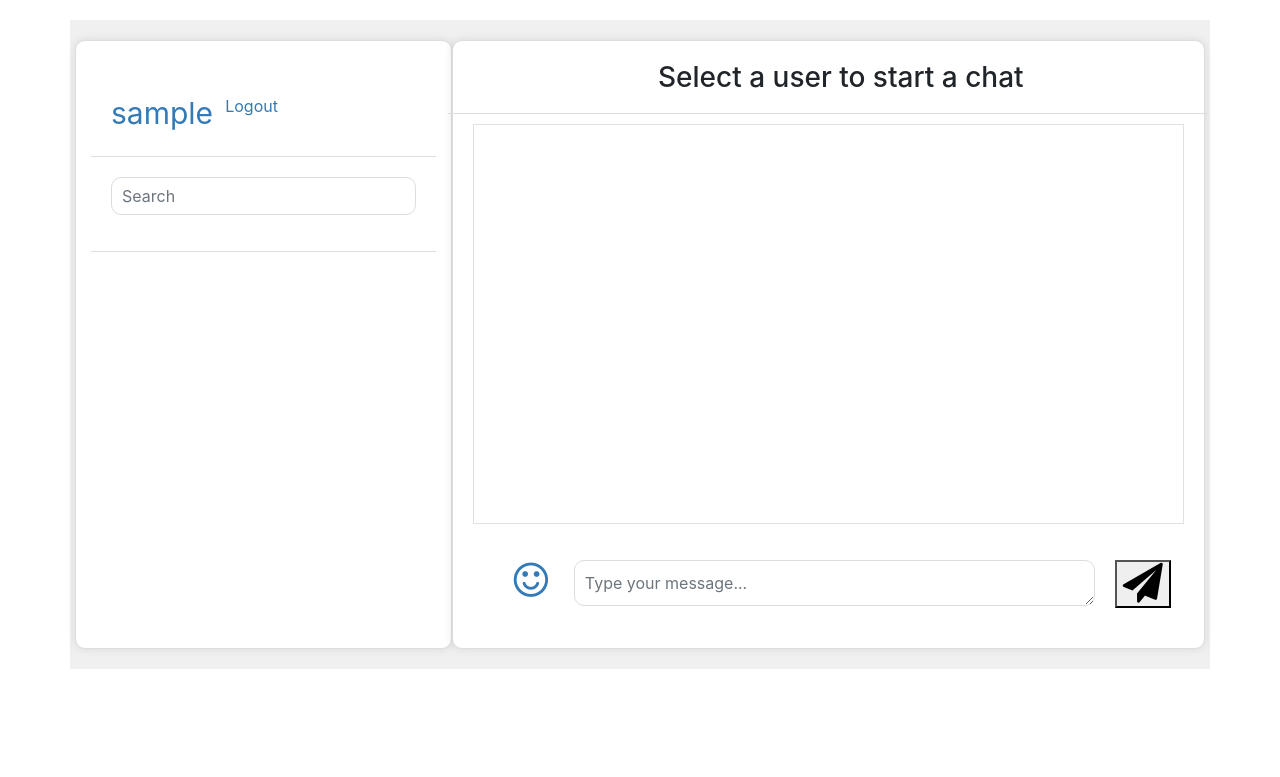
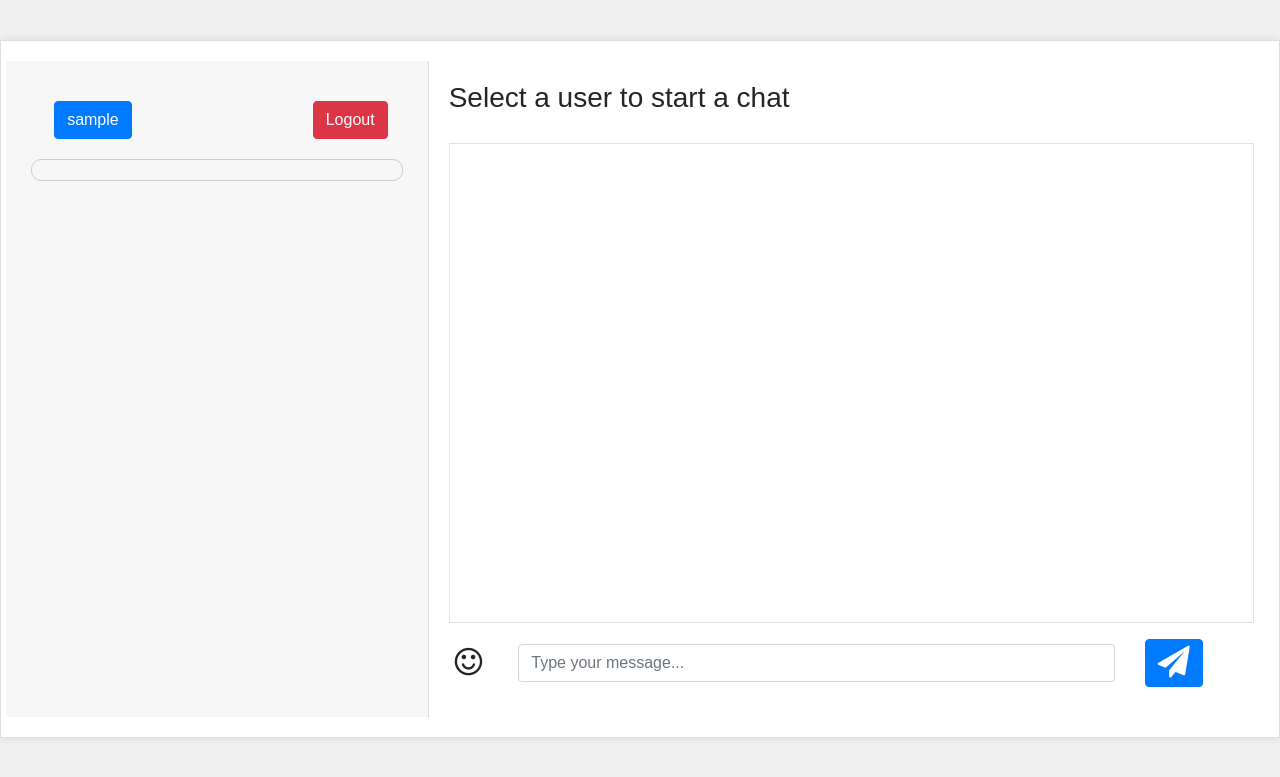
Before and after one commit to ravirajbabasomane202/ChatSphere, a Flask app: page /chat in a window 1280 px wide. Shown: the top 777 px of the page. Run offline with Flask 3, Linux system fonts and the light colour scheme; the visitor is signed in with stand-in values (Sample User, id 1); data comes from the database, SQL or seed files in the repository; some libraries are stand-ins or nearby versions.

Commit message:
Design complted

```diff
--- a/app.py
+++ b/app.py
@@ -257,43 +257,56 @@
             flash('Login Unsuccessful. Please check username and password', 'danger')
     return render_template('login.html', form=form)
 
-# @app.route('/chat')
-# @login_required
-# def chat():
-#     try:
-#         users = User.query.all()
-#         messages = Message.query.filter(
-#             (Message.sender_id == current_user.id) | (Message.receiver_id == current_user.id)
-#         ).all()
-
-#         form = LogoutForm()
-#         return render_template('chat.html', users=users, messages=messages, selected_chat=None, form=form)
-#     except Exception as e:
-#         logging.error(f"Error retrieving chat data: {e}")
-#         flash('Error retrieving chat data. Please try again later.', 'danger')
-#         return redirect(url_for('login'))
-
 
 
 @app.route('/chat', defaults={'selected_user_id': None})
-@app.route('/chat/<int:selected_user_id>')
+@app.route('/chat/<int:selected_user_id>', methods=['GET', 'POST'])
 @login_required
 def chat(selected_user_id):
     try:
         users = User.query.all()
-        # Fetch messages based on the selected user
-        messages = Message.query.filter(
-            ((Message.sender_id == current_user.id) & (Message.receiver_id == selected_user_id)) |
-            ((Message.sender_id == selected_user_id) & (Message.receiver_id == current_user.id))
-        ).all() if selected_user_id else []
+
+        if request.method == 'POST':
+            # Handling the AJAX message post request
+            message_content = request.form['message']
+            receiver_id = request.form['receiver_id']
+
+            # Save the message to the database
+            new_message = Message(
+                sender_id=current_user.id,
+                receiver_id=receiver_id,
+                content=message_content
+            )
+            db.session.add(new_message)
+            db.session.commit()
+
+            # Optionally emit the message through Socket.IO here
+            socketio.emit('message', {
+                'sender_id': current_user.id,
+                'receiver_id': receiver_id,
+                'content': message_content
+            })
+
+            return jsonify({'status': 'Message sent successfully'})
+
+        # Fetch messages between the current user and the selected user
+        messages = []
+        selected_chat = None
+        if selected_user_id:
+            messages = Message.query.filter(
+                ((Message.sender_id == current_user.id) & (Message.receiver_id == selected_user_id)) |
+                ((Message.sender_id == selected_user_id) & (Message.receiver_id == current_user.id))
+            ).all()
+            selected_chat = User.query.get(selected_user_id)
 
         form = LogoutForm()
-        selected_chat = User.query.get(selected_user_id) if selected_user_id else None
         return render_template('chat.html', users=users, messages=messages, selected_chat=selected_chat, form=form)
+
     except Exception as e:
         logging.error(f"Error retrieving chat data: {e}")
         flash('Error retrieving chat data. Please try again later.', 'danger')
         return redirect(url_for('login'))
+
 
 
 
--- a/static/css/styles.css
+++ b/static/css/styles.css
@@ -1,15 +1,22 @@
+/* General styles */
+body {
+  font-family: Arial, sans-serif;
+  background-color: #f0f0f0;
+}
+
 .app {
-  background-color: #f0f0f0;
+  max-width: 100%;
+  margin: 40px auto;
   padding: 20px;
-  margin-top: 20px;
+  background-color: #fff;
+  border: 1px solid #ddd;
+  box-shadow: 0 0 10px rgba(0, 0, 0, 0.1);
 }
 
 .side {
-  background-color: #fff;
-  border: 1px solid #ddd;
-  padding: 10px;
-  border-radius: 10px;
-  box-shadow: 0 0 10px rgba(0, 0, 0, 0.1);
+  background-color: #f7f7f7;
+  padding: 20px;
+  border-right: 1px solid #ddd;
 }
 
 .side-one {
@@ -17,56 +24,16 @@
 }
 
 .heading {
-  padding: 10px;
-  border-bottom: 1px solid #ddd;
-}
-
-.heading-avatar {
-  padding: 10px;
-}
-
-.heading-avatar-icon {
-  font-size: 30px;
-  color: #337ab7;
-}
-
-.heading-dot {
-  padding: 10px;
-  font-size: 20px;
-  color: #337ab7;
-  cursor: pointer;
-}
-
-.searchBox {
-  padding: 10px;
-  border-bottom: 1px solid #ddd;
+  margin-bottom: 20px;
+  display: flex;
+  align-items: center;
+  justify-content: space-between;
 }
 
 .searchBox-inner {
   padding: 10px;
-}
-
-.form-group {
-  position: relative;
-}
-
-.form-control {
-  padding: 10px;
-  border: 1px solid #ddd;
+  border: 1px solid #ccc;
   border-radius: 10px;
-  width: 100%;
-}
-
-.form-control-feedback {
-  position: absolute;
-  right: 10px;
-  top: 10px;
-  font-size: 20px;
-  color: #337ab7;
-}
-
-.sideBar {
-  padding: 10px;
 }
 
 .user {
@@ -75,73 +42,103 @@
   cursor: pointer;
 }
 
-.user:hover {
-  background-color: #f0f0f0;
-}
-
-.user.selected {
-  background-color: #337ab7;
-  color: #fff;
+.user:hover, .user.selected {
+  background-color: #e0e0e0;
 }
 
 .conversation {
-  background-color: #fff;
-  border: 1px solid #ddd;
-  padding: 10px;
-  border-radius: 10px;
-  box-shadow: 0 0 10px rgba(0, 0, 0, 0.1);
+  padding: 20px;
+  display: flex;
+  flex-direction: column;
 }
 
 .message-section {
+  flex-grow: 1;
+  margin-bottom: 10px;
+}
+
+.message {
+  margin-bottom: 15px;
   padding: 10px;
 }
 
-.message {
-  padding: 10px;
-  border-bottom: 1px solid #ddd;
+.sent {
+  background-color: #d9fdd3;
+  text-align: left;
+  margin-right: auto;
+  max-width: 70%;
+  border-radius: 15px 15px 15px 0;
 }
 
-.sent {
-  background-color: #337ab7;
-  color: #fff;
-  padding: 10px;
-  border-radius: 10px;
-  margin-bottom: 10px;
+/* Align received messages (from the selected user) to the right */
+.received {
+  background-color: #ffe6e6;
+  text-align: right;
+  margin-left: auto;
+  max-width: 70%;
+  border-radius: 15px 15px 0 15px;
 }
 
-.received {
-  background-color: #fff;
-  padding: 10px;
+/* Message image styles */
+.message-image {
+  max-width: 100%;
+  margin: 10px 0;
   border-radius: 10px;
-  margin-bottom: 10px;
-}
-
-.message-image {
-  width: 100%;
-  height: 200px;
-  object-fit: cover;
-  border-radius: 10px;
-  margin-bottom: 10px;
 }
 
 .message-form {
-  padding: 10px;
+  display: flex;
+  align-items: center;
 }
 
-.message-emojis {
-  padding: 10px;
-  font-size: 20px;
-  color: #337ab7;
+.emoji-button, .message-send i {
   cursor: pointer;
 }
 
-.message-main {
-  padding: 10px;
+textarea {
+  resize: none;
 }
 
-.message-send {
-  padding: 10px;
-  font-size: 20px;
-  color: #337ab7;
-  cursor: pointer;
+/* Media queries for mobile */
+@media (max-width: 768px) {
+  /* Hide sidebar by default */
+  .sent, .received {
+    max-width: 85%;
+  }
+  #sidebar {
+    display: none;
+  }
+
+  /* Align input fields */
+  .message-form {
+    flex-direction: row;
+    justify-content: space-between;
+  }
+
+  textarea {
+    width: 100%;
+  }
+
+  .emoji-button, .message-send i {
+    font-size: 1.5rem;
+  }
+
+  /* Toggle button for mobile */
+  .mobile-toggle {
+    padding-bottom: 15px;
+  }
 }
+
+@media (max-width: 576px) {
+  .message-section {
+    height: 50vh;
+  }
+
+  textarea {
+    font-size: 0.85rem;
+  }
+
+  .message-send i {
+    font-size: 1.5rem;
+  }
+}
--- a/templates/chat.html
+++ b/templates/chat.html
@@ -3,7 +3,7 @@
 <head>
     <meta charset="UTF-8">
     <meta name="viewport" content="width=device-width, initial-scale=1.0">
-    <title>Chat</title>
+    <title>Responsive Chat</title>
     <link rel="stylesheet" href="https://stackpath.bootstrapcdn.com/bootstrap/4.5.2/css/bootstrap.min.css">
     <link rel="stylesheet" href="{{ url_for('static', filename='css/styles.css') }}">
     <script src="https://code.jquery.com/jquery-3.6.0.min.js"></script>
@@ -11,69 +11,58 @@
     <link rel="stylesheet" href="https://cdnjs.cloudflare.com/ajax/libs/font-awesome/4.7.0/css/font-awesome.min.css">
 </head>
 <body>
-
   <div class="container app">
     <div class="row app-one">
 
+      <!-- Toggle button for mobile view -->
+      <div class="col-12 mobile-toggle text-right d-md-none">
+        <button class="btn btn-primary" id="toggle-sidebar">Users</button>
+      </div>
+
       <!-- Sidebar Section -->
-      <div class="col-sm-4 side">
+      <div class="col-md-4 col-sm-4 col-12 side d-none d-md-block" id="sidebar">
         <div class="side-one">
-
           <!-- Heading -->
           <div class="row heading">
-            <div class="col-sm-3 col-xs-3 heading-avatar">
-              <div class="heading-avatar-icon">
-                {{ current_user.username }}
+            <div class="col-4 text-center heading-avatar">
+              <div class="btn btn-primary">{{ current_user.username }}</div>
             </div>
-            </div>
-            <div class="col-sm-1 col-xs-1 heading-dot pull-right">
-              <!-- <i class="fa fa-ellipsis-v fa-2x pull-right" aria-hidden="true"></i> -->
-            </div>
-            <div class="col-sm-2 col-xs-2 heading-compose pull-right">
-                <div class="heading-avatar-icon">
-                  <form action="{{ url_for('logout') }}" method="POST"> <!-- Logout form -->
+            <div class="col-4 text-right heading-compose">
+              <form action="{{ url_for('logout') }}" method="POST">
                 {{ form.hidden_tag() }}
-                    <button type="submit" class="btn btn-link" style="padding: 0; color: inherit;">
-                        Logout
-                    </button>
+                <button type="submit" class="btn btn-danger">Logout</button>
               </form>
-                </div>
             </div>
           </div>
 
           <!-- Search Box -->
-          <div class="row searchBox">
-            <div class="col-sm-12 searchBox-inner">
+          <!-- <div class="row searchBox">
+            <div class="col-12 searchBox-inner">
               <div class="form-group has-feedback">
                 <input id="searchText" type="text" class="form-control" name="searchText" placeholder="Search">
-                <span class="glyphicon glyphicon-search form-control-feedback"></span>
               </div>
             </div>
-          </div>
+          </div> -->
 
           <!-- Sidebar for users/chats -->
-          <div class="row sideBar">
-            <!-- Loop over users or chat data -->
+          <div class="row searchBox">
+            <div class="col-12 searchBox-inner">
               <ul id="users" class="list-group">
                 {% for user in users %}
-                {% if user.id != current_user.id %}  <!-- Exclude the current user -->
-                <li style="margin-left: 4%; width: 300px;" class="user list-group-item" data-id="{{ user.id }}">{{ user.username }}</li>
+                {% if user.id != current_user.id %}
+                <li class="user list-group-item" data-id="{{ user.id }}">{{ user.username }}</li>
                 {% endif %}
                 {% endfor %}
               </ul>
             </div>
           </div>
         </div>
+      </div>
 
       <!-- Main chat window -->
-      <div class="col-sm-8 conversation">
-        <!-- Replace with chat content -->
+      <div class="col-md-8 col-sm-8 col-12 conversation">
         <div class="row heading">
-          <div class="col-sm-3 col-xs-3 heading-avatar">
-            <div class="heading-avatar-icon">
-            </div>
-          </div>
-          <div class="col-sm-9 col-xs-9">
+          <div class="col-9">
             {% if selected_chat %}
             <h3>Chat with {{ selected_chat.name }}</h3>
             {% else %}
@@ -84,64 +73,76 @@
 
         <!-- Chat messages -->
         <div class="message-section">
-          <div id="messages" class="border p-2 mb-3" style="height: 400px; overflow-y: auto;">
+          <div id="messages" class="border p-2 mb-3" style="height: 60vh; overflow-y: auto;">
             {% for message in messages %}
             <div class="message {% if message.sender_id == current_user.id %}sent{% else %}received{% endif %}">
               <strong>{{ message.sender.username }}:</strong> {{ message.content }} <br>
               {% if message.image %}
+              <!-- <img src="{{ message.image }}" alt="Image" class="message-image"> -->
+
+
+              <!-- <img src="{{ url_for('static', filename='uploads/' + message.image) }}" alt="Image" class="message-image"> -->
               <img src="{{ message.image }}" alt="Image" class="message-image">
+
+
+
               {% endif %}
             </div>
             {% endfor %}
           </div>
 
+
           <!-- Input area for new messages -->
-          <div class="row message-form">
-            <div style="margin-left: 5%;" class="col-sm-1 col-xs-1 message-emojis">
-                <i class="fa fa-smile-o fa-2x"></i>
+          <div class="row message-form align-items-center">
+            <div class="col-1 text-center">
+              <i class="fa fa-smile-o fa-2x emoji-button"></i>
               <input type="file" id="file-input" style="display: none;">
             </div>
-            <div class="col-sm-9 col-xs-9 message-main">
+            <div class="col-9">
               <form id="message-form" action="" method="POST" enctype="multipart/form-data">
                 <input type="hidden" id="receiver-id" name="receiver_id">
                 <textarea name="message" required class="form-control" rows="1" placeholder="Type your message..."></textarea>
               </form>
             </div>
-
-            <div class="col-sm-1 col-xs-1 message-send">
-              <button type="submit" form="message-form">
+            <div class="col-1 text-center">
+              <button type="submit" form="message-form" class="btn btn-primary">
                 <i class="fa fa-send fa-2x" aria-hidden="true"></i>
               </button>
             </div>
           </div>
         </div>
       </div>
+
     </div>
   </div>
 
+
+
   <script>
     $(document).ready(function() {
-      // Handle user selection
+      // User selection and redirection
       $('.user').on('click', function() {
         const selectedUserId = $(this).data('id');
-        $('#receiver-id').val(selectedUserId);
-        $('.user').removeClass('selected');
-        $(this).addClass('selected');
+        window.location.href = '/chat/' + selectedUserId;
       });
 
-      // Handle form submission
+      // Message form submission via AJAX
       $('#message-form').on('submit', function(event) {
         event.preventDefault();
+
         const formData = new FormData(this);
+        const selectedUserId = $('#receiver-id').val(); // Make sure the receiver ID is set
+
         $.ajax({
           type: 'POST',
-          url: $(this).attr('action'),
+          url: $(this).attr('action'), // Make sure the form action points to the correct endpoint
           data: formData,
           processData: false,
           contentType: false,
           success: function(response) {
+            // Append the new message to the chat window
             $('#messages').append('<div class="message sent"><strong>' + '{{ current_user.username }}' + ':</strong> ' + formData.get('message') + '</div>');
-            $('textarea[name="message"]').val('');
+            $('textarea[name="message"]').val(''); // Clear the message input
           },
           error: function(err) {
             console.error('Error sending message:', err);
@@ -149,12 +150,54 @@
         });
       });
 
-      // Socket.IO setup
+      // Toggle the sidebar for mobile view
+      document.getElementById("toggle-sidebar").addEventListener("click", function() {
+        var sidebar = document.getElementById("sidebar");
+        sidebar.classList.toggle("d-none");
+      });
+
+      // Socket.io listener for incoming messages
       const socket = io();
       socket.on('message', function(data) {
         $('#messages').append('<div class="message received"><strong>' + data.sender_id + ':</strong> ' + data.content + '</div>');
       });
+
+
+          // Trigger file input on emoji icon click
+    $('.emoji-button').on('click', function() {
+        $('#file-input').click();  // Open file dialog
+    });
+
+    // When a file is selected, append it to the form data
+    $('#file-input').on('change', function() {
+        // Get the selected file
+        const file = this.files[0];
+        if (file) {
+            // If a file is selected, append it to the form and send with AJAX
+            const formData = new FormData($('#message-form')[0]);
+            formData.append('image', file); // Append image to form data
+
+            // AJAX call to submit the message and the image
+            $.ajax({
+                type: 'POST',
+                url: $('#message-form').attr('action'),  // Ensure the action points to the correct endpoint
+                data: formData,
+                processData: false,
+                contentType: false,
+                success: function(response) {
+                    // If the message contains an image, display it
+                    $('#messages').append('<div class="message sent"><strong>' + '{{ current_user.username }}' + ':</strong> <img src="' + response.image_url + '" alt="Image" class="message-image"><br>' + formData.get('message') + '</div>');
+                    $('textarea[name="message"]').val('');  // Clear the message input
+                    $('#file-input').val('');  // Clear the file input
+                },
+                error: function(err) {
+                    console.error('Error uploading image:', err);
+                }
+            });
+        }
+    });
     });
   </script>
+
 </body>
 </html>
```
Also changed, not shown: static/uploads/2-minute-microwave-chocolate-chip-pecan-cookie.jpg (deleted), static/uploads/2m-smokehouse-charro-beans.jpg (deleted), static/uploads/3-ingredient-blueberry-champagne-granita.jpg (deleted), static/uploads/Chrysanthemum.jpg (deleted), static/uploads/Desert.jpg (deleted), static/uploads/Jellyfish.jpg (deleted), static/uploads/Koala.jpg (deleted), static/uploads/Lighthouse.jpg (deleted), static/uploads/Penguins.jpg (deleted), static/uploads/Tulips.jpg (deleted), static/uploads/screenshot.webp (deleted), static/uploads/zucchini-noodles-with-eggplant-and-tomatoes.jpg (deleted). Lines whose indentation alone changed are shown as unchanged.
